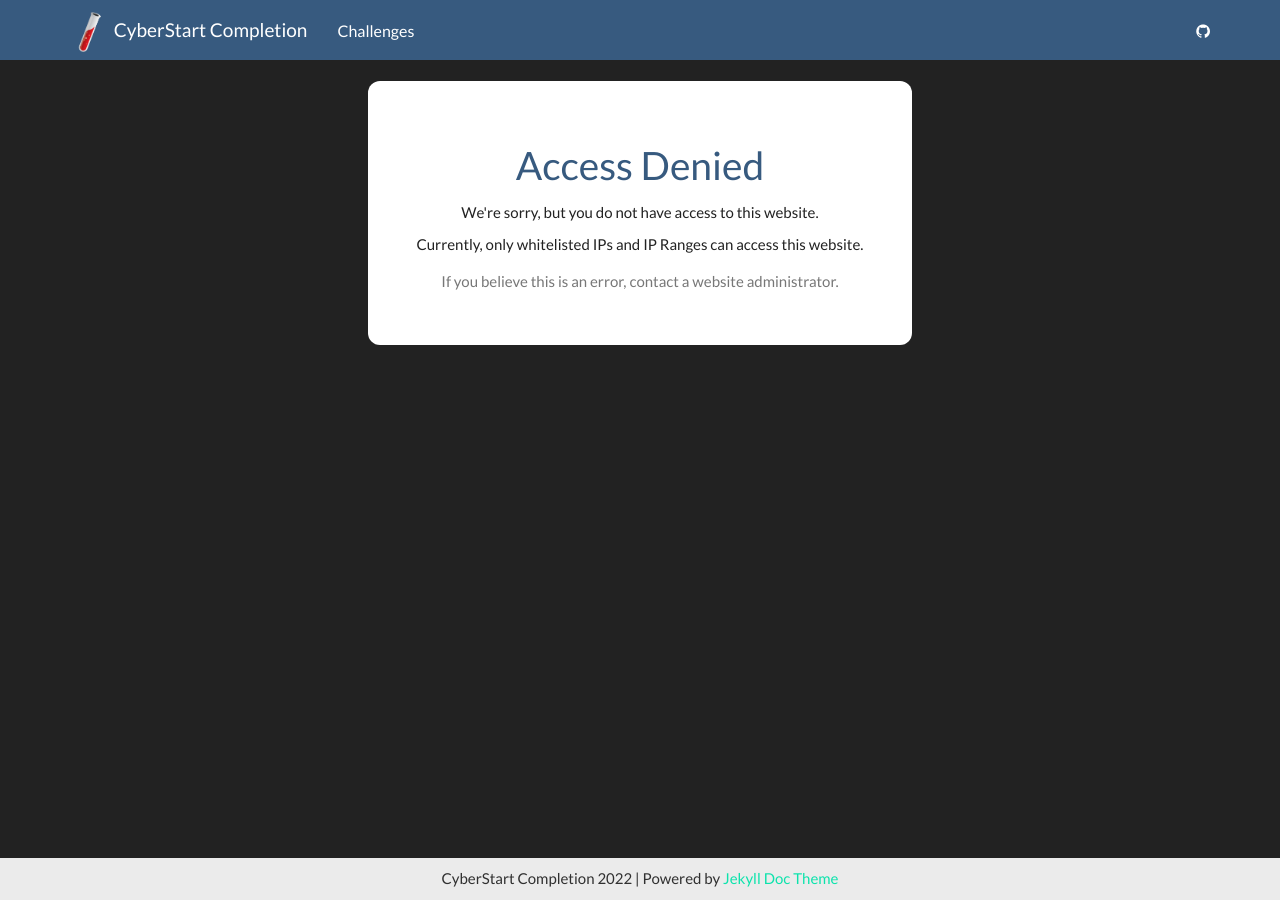
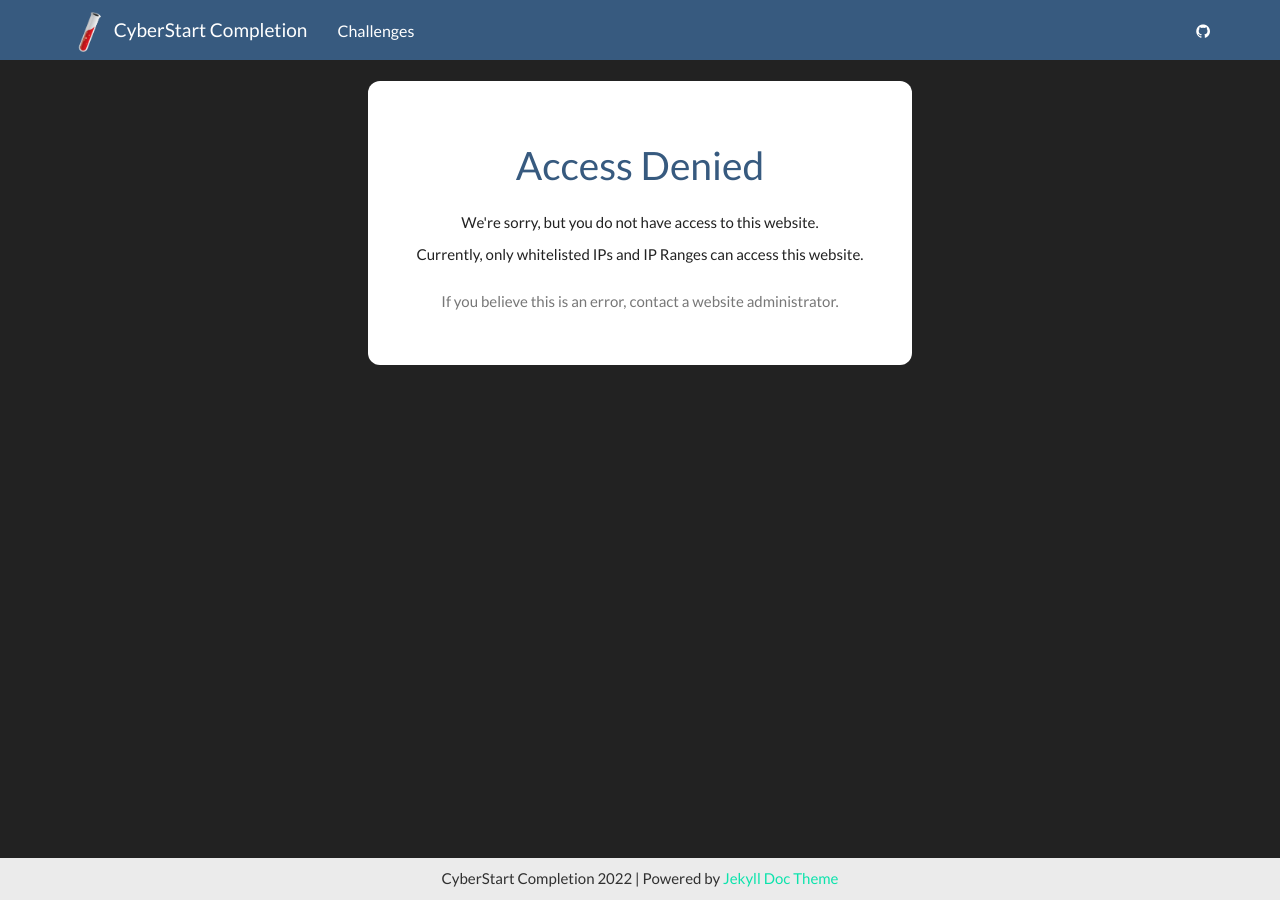
Before and after one commit to PrinceBunBun981/cyberstart.dev, a Jekyll site: the page built from assets/403.html, in a window 1280 px wide. Built offline with Jekyll 4.4.1, drawn with Linux system fonts in a browser that asks for light colours.

Commit message:
Update _jekyll-doc-theme.scss

```diff
--- a/_sass/_jekyll-doc-theme.scss
+++ b/_sass/_jekyll-doc-theme.scss
@@ -100,7 +100,8 @@ html {
 }
 
 .error-container--body{
-  padding: 5px;
+  padding-top: 15px;
+  padding-bottom: 15px;
 }
 
 .error-container--footer{
```
